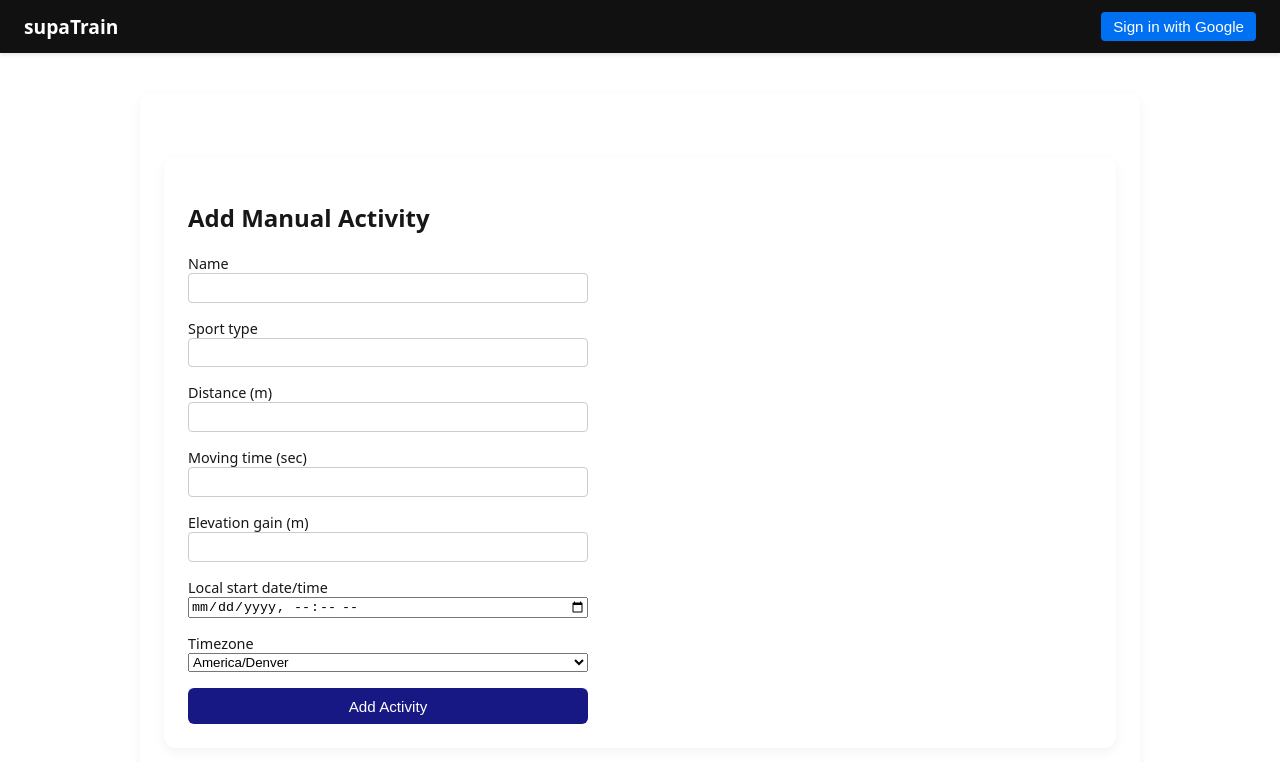
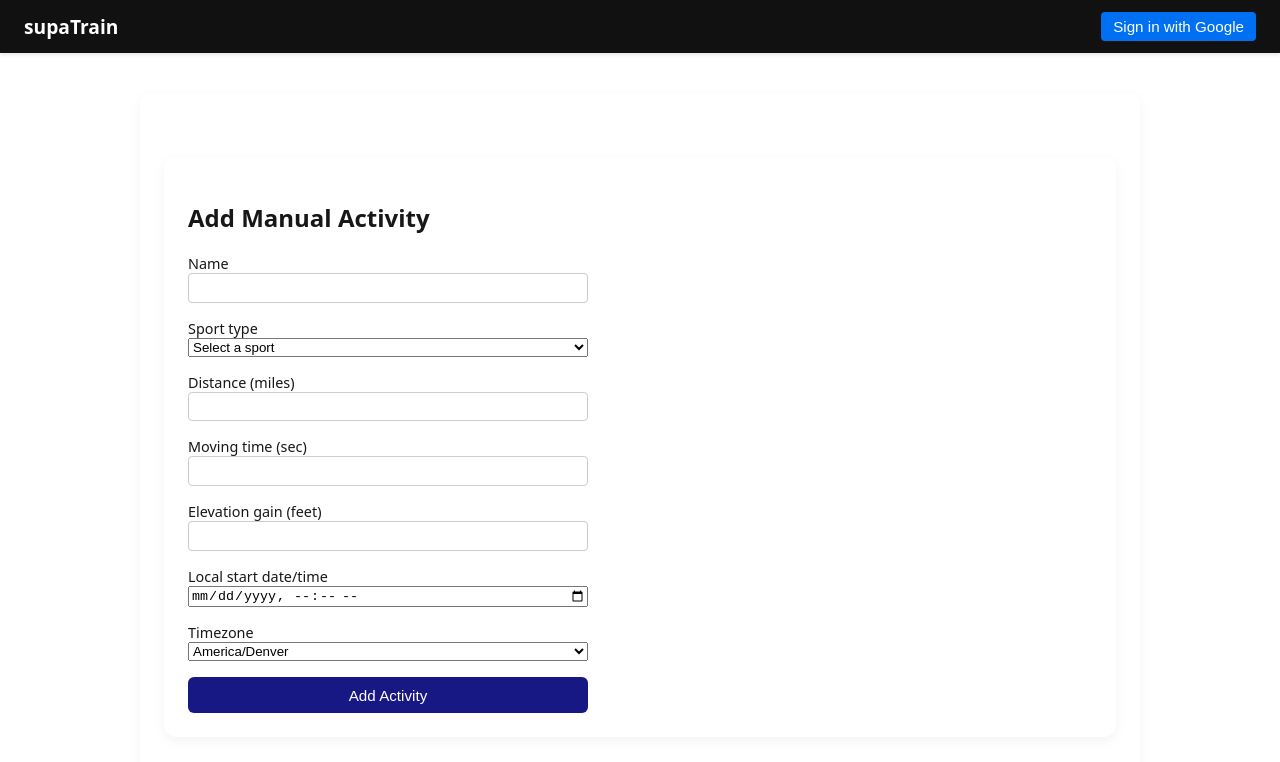
Before and after one commit to munierSalem/supaTrain, a Next.js app: page /add in a window 1280 px wide. Shown: the top 762 px of the page. Built offline with nearby package versions, Linux system fonts and the light colour scheme; no server answers.

Commit message:
sports enum; better seconds

```diff
--- a/components/AddActivityForm.tsx
+++ b/components/AddActivityForm.tsx
@@ -40,9 +40,9 @@ export default function AddActivityForm() {
 
       name: data.name,
       sport_type: data.sport_type,
-      distance: data.distance,
+      distance: data.distance * 1609.34,  // miles to meters
       moving_time: data.moving_time,
-      total_elevation_gain: data.total_elevation_gain,
+      total_elevation_gain: data.total_elevation_gain * 0.3048,  // feet to meters
 
       has_heartrate: false, // assume not present for manual entries
 
@@ -71,12 +71,20 @@ export default function AddActivityForm() {
 
       <label>
         Sport type
-        <input type="text" {...register('sport_type')} />
+        <select {...register('sport_type')}>
+          <option value="">Select a sport</option>
+          <option value="RockClimbing">Rock Climbing</option>
+          <option value="Run">Run</option>
+          <option value="Hike">Hike</option>
+          <option value="Walk">Walk</option>
+          <option value="Swim">Swim</option>
+          <option value="AlpineSki">Alpine Ski</option>
+        </select>
         {errors.sport_type && <span>{errors.sport_type.message}</span>}
       </label>
 
       <label>
-        Distance (m)
+        Distance (miles)
         <input
           type="number"
           step="any"
@@ -96,7 +104,7 @@ export default function AddActivityForm() {
       </label>
 
       <label>
-        Elevation gain (m)
+        Elevation gain (feet)
         <input
           type="number"
           step="any"
```
